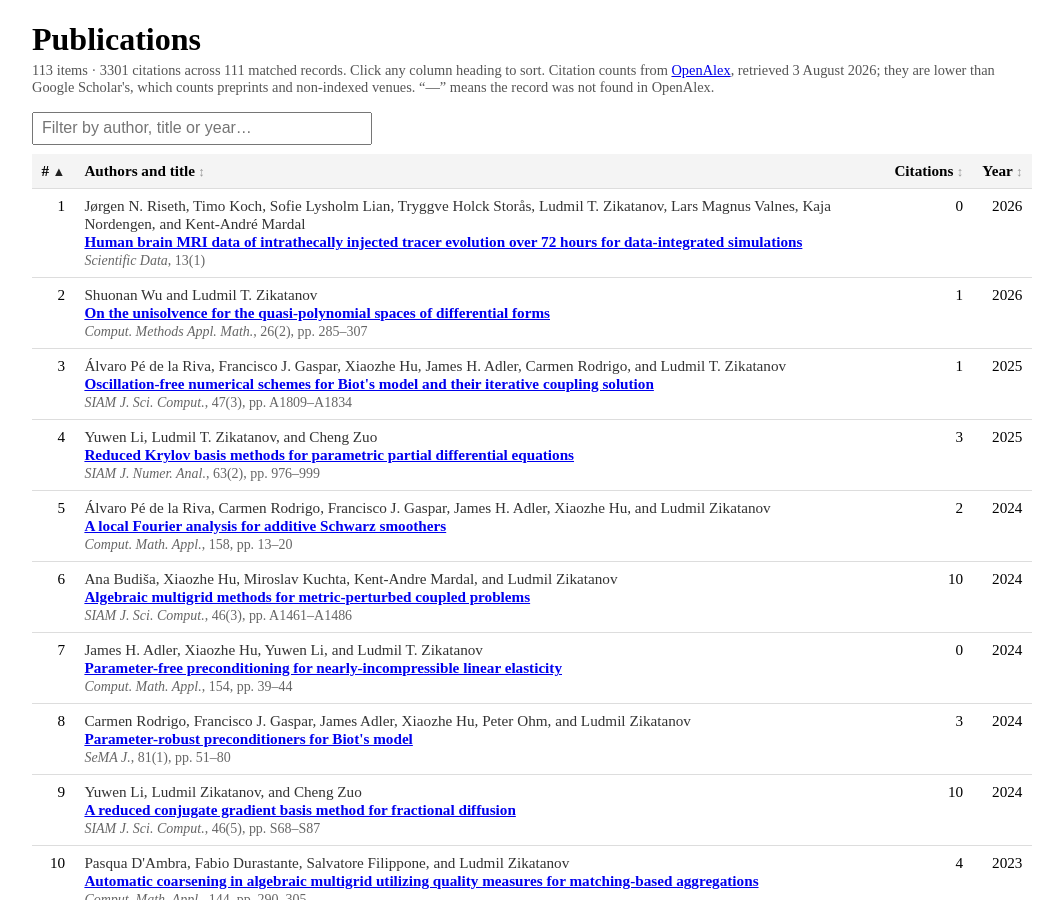
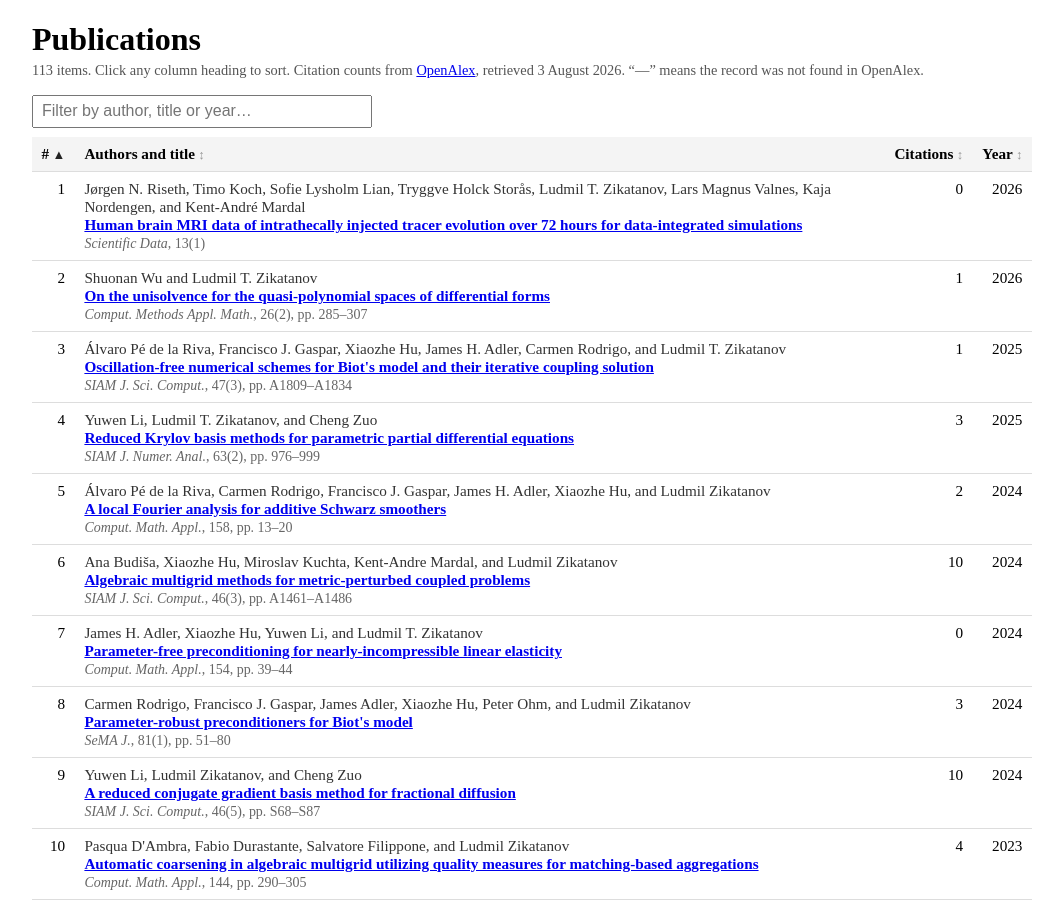
Before and after one commit to ludmil02/ludmil02.github.io, a Jekyll site: the page built from _pages/publications.md, in a window 1280 px wide and 900 px high. Shown: the whole window, without its empty margins (108-1171 px from the left). Built offline with Jekyll 4.4.1, drawn with Linux system fonts in a browser that asks for light colours.

Commit message:
edited the publications list

```diff
--- a/_pages/publications.md
+++ b/_pages/publications.md
@@ -34,10 +34,8 @@ table#pubs { border-collapse: collapse; width: 100%; font-size: .95em; }
 
 <div id="pubwrap" markdown="0">
 <h1>Publications</h1>
-<p class="note">113 items &middot; 3301 citations across 111 matched records.
-Click any column heading to sort. Citation counts from
-<a href="https://openalex.org/">OpenAlex</a>, retrieved 3 August 2026; they are lower than
-Google Scholar's, which counts preprints and non-indexed venues.
+<p class="note">113 items. Click any column heading to sort.
+Citation counts from <a href="https://openalex.org/">OpenAlex</a>, retrieved 3 August 2026.
 &ldquo;&mdash;&rdquo; means the record was not found in OpenAlex.</p>
 
 <div class="tools">
```
